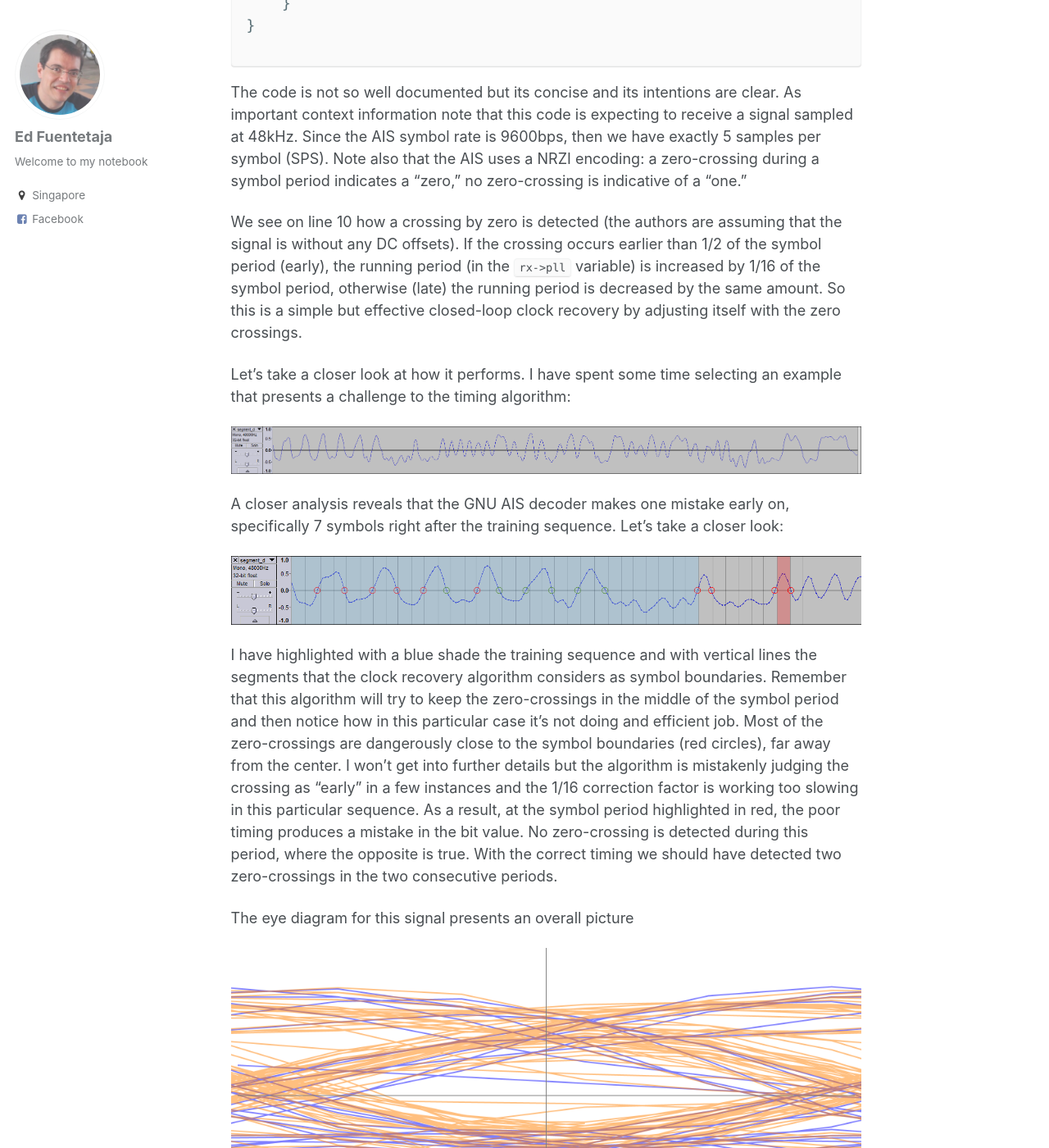
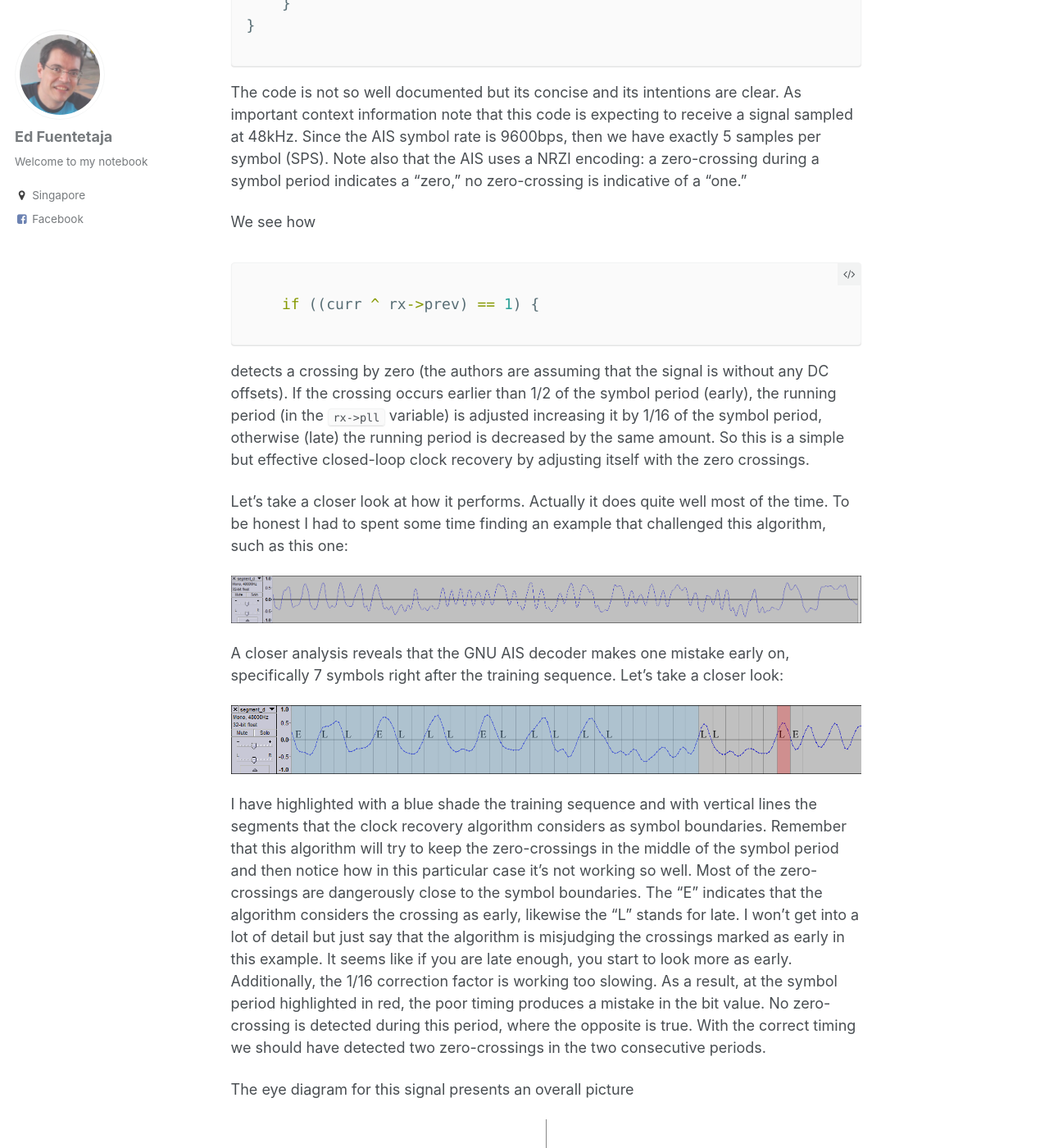
Before and after one commit to EdFuentetaja/EdFuentetaja.github.io, a Jekyll site: the page built from _posts/2016-05-01-clock_recovery_in_gnu_ais.markdown, in a window 1280 px wide and 1400 px high, scrolled down 1650 px. Shown: the whole window at 82% size. Built offline with Jekyll 4.4.1, drawn with Linux system fonts in a browser that asks for light colours; comment, search, counter and statistics services are not loaded; some of the changed text lies outside the part shown.

Commit message:
Latest small fixes.

```diff
--- a/_posts/2016-05-01-clock_recovery_in_gnu_ais.markdown
+++ b/_posts/2016-05-01-clock_recovery_in_gnu_ais.markdown
@@ -45,9 +45,15 @@ for (i = 0; i < len; i++) {
 
 The code is not so well documented but its concise and its intentions are clear. As important context information note that this code is expecting to receive a signal sampled at 48kHz. Since the AIS symbol rate is 9600bps, then we have exactly 5 samples per symbol (SPS). Note also that the AIS uses a NRZI encoding: a zero-crossing during a symbol period indicates a "zero," no zero-crossing is indicative of a "one."
 
-We see on line 10 how a crossing by zero is detected (the authors are assuming that the signal is without any DC offsets). If the crossing occurs earlier than 1/2 of the symbol period (early), the running period (in the `rx->pll` variable) is increased by 1/16 of the symbol period, otherwise (late) the running period is decreased by the same amount. So this is a simple but effective closed-loop clock recovery by adjusting itself with the zero crossings.
+We see how
 
-Let's take a closer look at how it performs. I have spent some time selecting an example that presents a challenge to the timing algorithm:
+{% highlight cpp %}
+    if ((curr ^ rx->prev) == 1) {
+{% endhighlight %}
+
+detects a crossing by zero (the authors are assuming that the signal is without any DC offsets). If the crossing occurs earlier than 1/2 of the symbol period (early), the running period (in the `rx->pll` variable) is adjusted increasing it by 1/16 of the symbol period, otherwise (late) the running period is decreased by the same amount. So this is a simple but effective closed-loop clock recovery by adjusting itself with the zero crossings.
+
+Let's take a closer look at how it performs. Actually it does quite well most of the time. To be honest I had to spent some time finding an example that challenged this algorithm, such as this one:
 
 
 [![Signal][img1]][img1]
@@ -56,7 +62,7 @@ A closer analysis reveals that the GNU AIS decoder makes one mistake early on, s
 
 [![Annotated signal][img2]][img2]
 
-I have highlighted with a blue shade the training sequence and with vertical lines the segments that the clock recovery algorithm considers as symbol boundaries. Remember that this algorithm will try to keep the zero-crossings in the middle of the symbol period and then notice how in this particular case it's not doing and efficient job. Most of the zero-crossings are dangerously close to the symbol boundaries (red circles), far away from the center. I won't get into further details but the algorithm is mistakenly judging the crossing as "early" in a few instances and the 1/16 correction factor is working too slowing in this particular sequence. As a result, at the symbol period highlighted in red, the poor timing produces a mistake in the bit value. No zero-crossing is detected during this period, where the opposite is true. With the correct timing we should have detected two zero-crossings in the two consecutive periods.
+I have highlighted with a blue shade the training sequence and with vertical lines the segments that the clock recovery algorithm considers as symbol boundaries. Remember that this algorithm will try to keep the zero-crossings in the middle of the symbol period and then notice how in this particular case it's not working so well. Most of the zero-crossings are dangerously close to the symbol boundaries. The "E" indicates that the algorithm considers the crossing as early, likewise the "L" stands for late. I won't get into a lot of detail but just say that the algorithm is misjudging the crossings marked as early in this example. It seems like if you are late enough, you start to look more as early. Additionally, the 1/16 correction factor is working too slowing. As a result, at the symbol period highlighted in red, the poor timing produces a mistake in the bit value. No zero-crossing is detected during this period, where the opposite is true. With the correct timing we should have detected two zero-crossings in the two consecutive periods.
 
 The eye diagram for this signal presents an overall picture
 
@@ -70,11 +76,11 @@ These are some of the limitations of the clock recovery algorithm that I've foun
 * Slow correction factor.
 * Misjudgements in the early/late crossing assessment.
 
-I'm not going to enter into something that at first sight I consider missing from the code and it's the handling of a negative number ever getting into `rx->pll`.
+I'm not going elaborate into something that at first sight I consider missing from the code and it's the handling of a negative number ever getting into `rx->pll`.
 
 On the positive side I have to say that the code does an excellent job in most cases and its conceptual simplicity and straightforward implementation. This can be a key feature when the code runs on a limited embedded processor, although that's not the case of GNU AIS which is targeting a computer running a full OS such as Linux.
 
-I'm concluding this article now. Next I'll cover the M&amp;M clock recovery that is used on a different AIS decoder. After that I'll propose an alternative approach.
+I'm concluding this article now. Next I'll cover the M&amp;M clock recovery algorithm that is used by another popular AIS SDR decoder. After that I'll propose an alternative approach.
 
 [img1]:    /images/AIS/signal_timing.png
 [img2]:    /images/AIS/signal_timing_zoom.png
```
Also changed, not shown: images/AIS/signal_timing_zoom.png, 3 other files.
